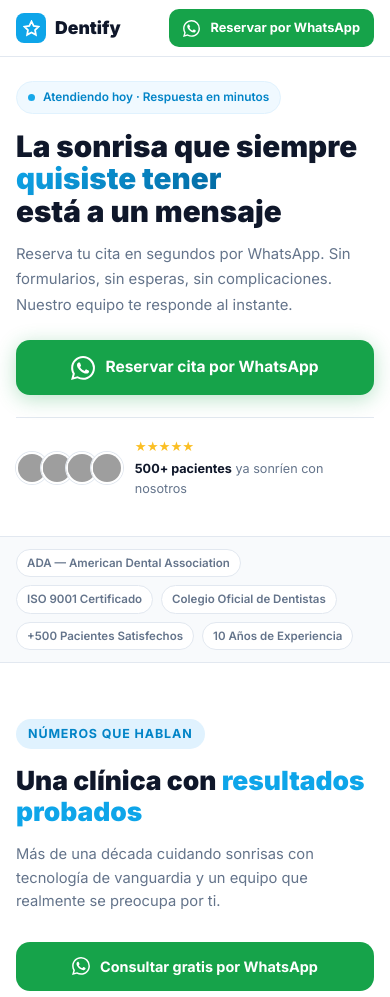
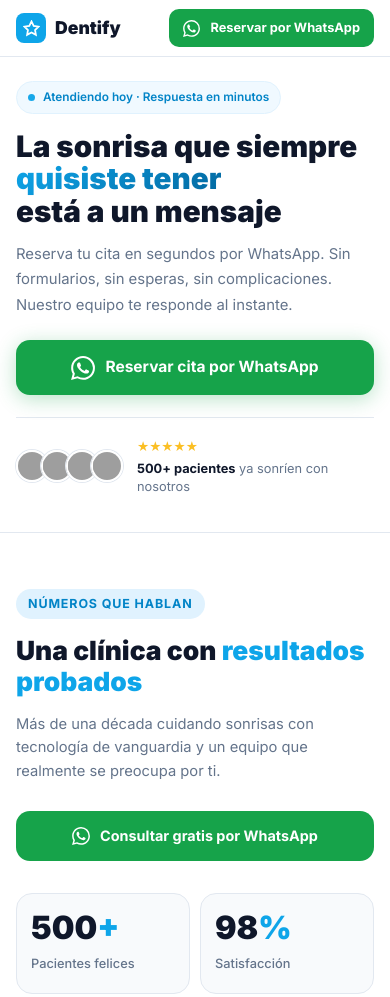
Before and after one commit to solrac171717/dentist-template, a plain HTML site: page index.html in a window 390 px wide. Shown: the top 997 px of the page. Drawn offline with Linux system fonts and the light colour scheme; grey boxes are pictures that could not be loaded.

Commit message:
Eliminar trust bar, fix hero proof en mobile
- Seccion 'Avalados por' eliminada
- hero__proof: flex-wrap + min-width:0 para que texto no se corte
- Estrellas y texto de 500+ pacientes se ven limpios en pantallas pequenas

Co-Authored-By: Claude Sonnet 4.6 <noreply@anthropic.com>

```diff
--- a/index.html
+++ b/index.html
@@ -96,20 +96,6 @@
             <small>años</small>
           </div>
         </div>
-      </div>
-    </div>
-  </section>
-
-  <!-- TRUST BAR -->
-  <section class="trust-bar">
-    <div class="container">
-      <p class="trust-bar__label">Avalados por</p>
-      <div class="trust-bar__logos">
-        <span class="trust-logo">ADA — American Dental Association</span>
-        <span class="trust-logo">ISO 9001 Certificado</span>
-        <span class="trust-logo">Colegio Oficial de Dentistas</span>
-        <span class="trust-logo">+500 Pacientes Satisfechos</span>
-        <span class="trust-logo">10 Años de Experiencia</span>
       </div>
     </div>
   </section>
--- a/styles.css
+++ b/styles.css
@@ -635,8 +635,11 @@ button { border: none; background: none; cursor: pointer; font-family: inherit;
     width: 100%; justify-content: center;
     padding: 15px 20px; font-size: 0.97rem;
   }
-  .hero__proof { margin-top: 1.4rem; padding-top: 1.1rem; }
-  .proof__text p { font-size: 0.79rem; }
+  .hero__proof { margin-top: 1.4rem; padding-top: 1.1rem; flex-wrap: wrap; row-gap: 8px; }
+  .proof__avatars { flex-shrink: 0; }
+  .proof__text { min-width: 0; flex: 1; }
+  .proof__stars { font-size: 0.85rem; }
+  .proof__text p { font-size: 0.8rem; line-height: 1.4; white-space: normal; }
 
   /* -- Trust bar ---------------------------- */
   .trust-bar { padding: 12px 0; }
```
